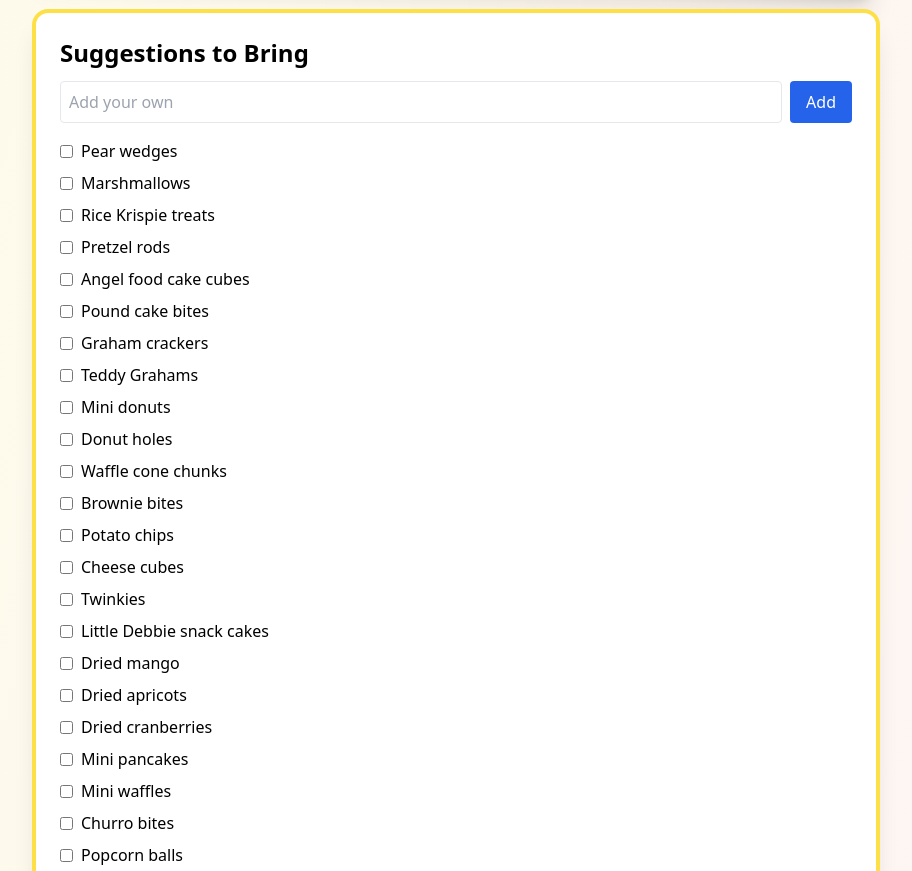
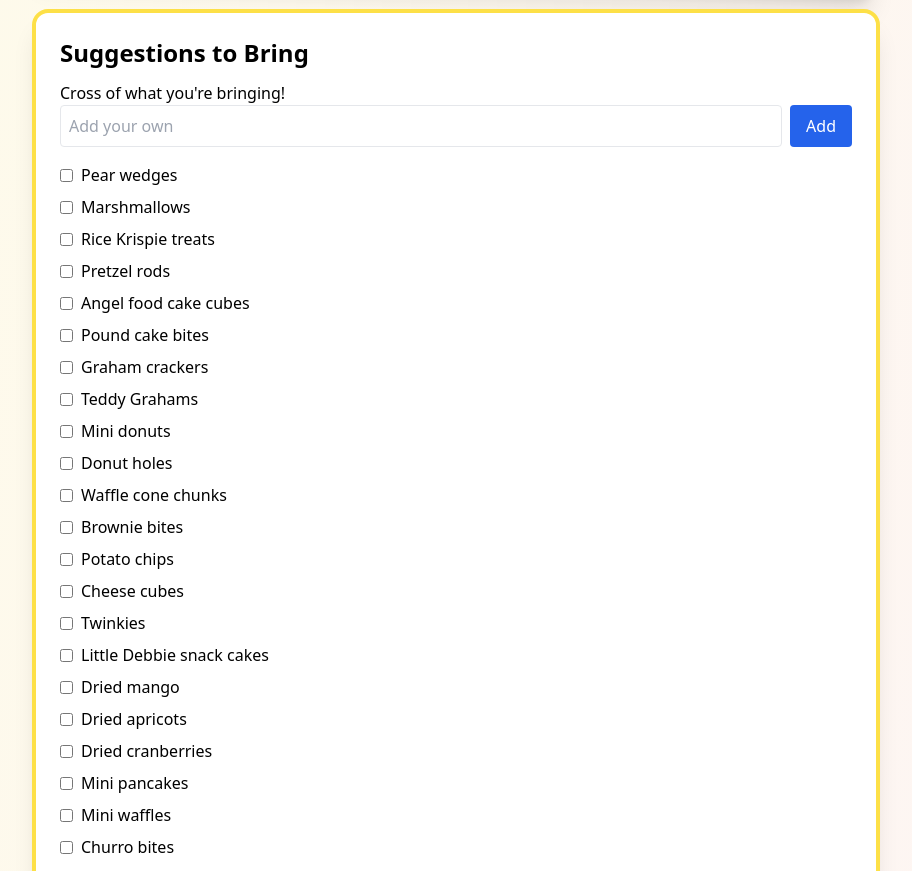
Before and after one commit to missmunks/stickyForDays, a Next.js app: page / in a window 1280 px wide. Shown: the part 1260-2131 px from the top of the page, without its empty margins (184-1096 px from the left). Built offline with nearby package versions, Linux system fonts and the light colour scheme; no server answers.

Commit message:
text only

```diff
--- a/pages/index.js
+++ b/pages/index.js
@@ -207,6 +207,7 @@ export default function Home(){
         {/* Suggestions */}
         <section className="section-card backdrop-blur p-6 rounded-2xl shadow-xl border-4 border-yellow-300">
           <h2 className="text-2xl font-bold mb-3">Suggestions to Bring</h2>
+          <p>Cross of what you're bringing!</p>
           <form onSubmit={addItem} className="flex gap-2 mb-4">
             <input value={newItem} onChange={e=>setNewItem(e.target.value)} placeholder="Add your own" className="border p-2 rounded flex-1" />
             <button className="bg-blue-600 hover:bg-blue-700 text-white px-4 py-2 rounded">Add</button>
```
